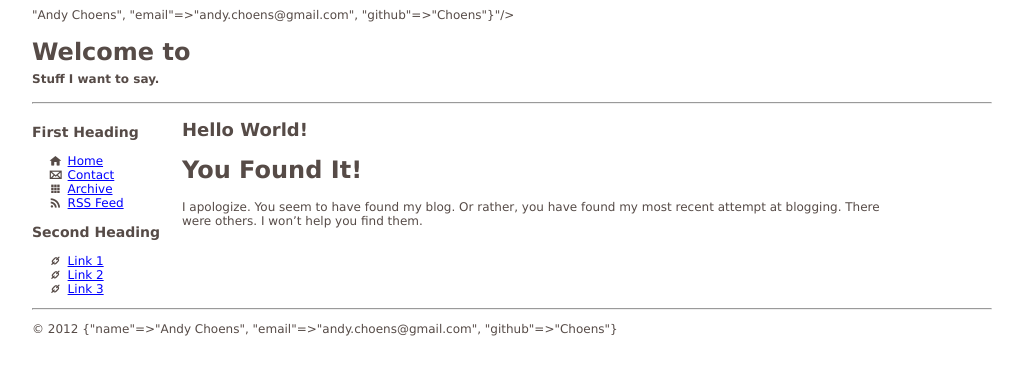
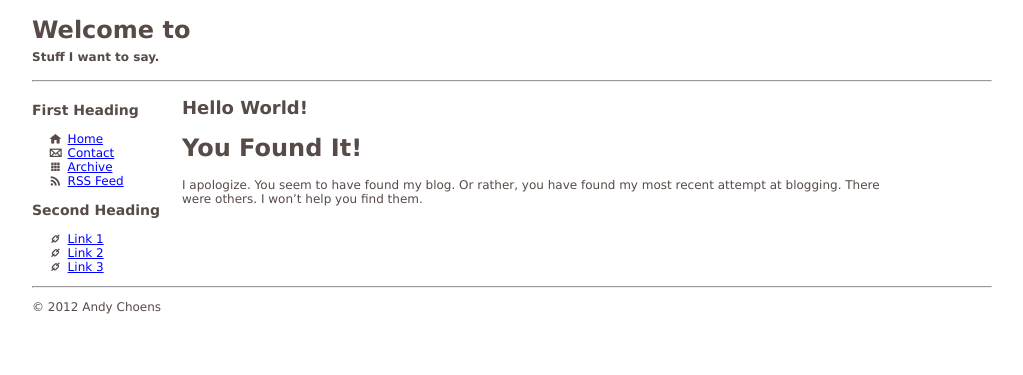
Before and after one commit to Choens/choens.github.io, a Jekyll site: the page built from index.md, in a window 1280 px wide. Shown: the top 375 px of the page, without its empty margins (26-1049 px from the left). Built offline with Jekyll 4.4.1, drawn with Linux system fonts in a browser that asks for light colours; the list of posts is cut into pages by our own code; part of the change alters nothing that is shown.

Commit message:
experiment

```diff
--- a/_config.yml
+++ b/_config.yml
@@ -16,10 +16,15 @@ url: choens.github.io
 
 ## About Me ====================================================================
 
-author:
-    name: Andy Choens
-    email: andy.choens@gmail.com
-    github: Choens
+# author:
+#     name: Andy Choens
+#     email: andy.choens@gmail.com
+#     github: Choens
+
+author: Andy Choens
+email: andy.choens@gmail.com
+github: Choens
+
 
 
 
```
